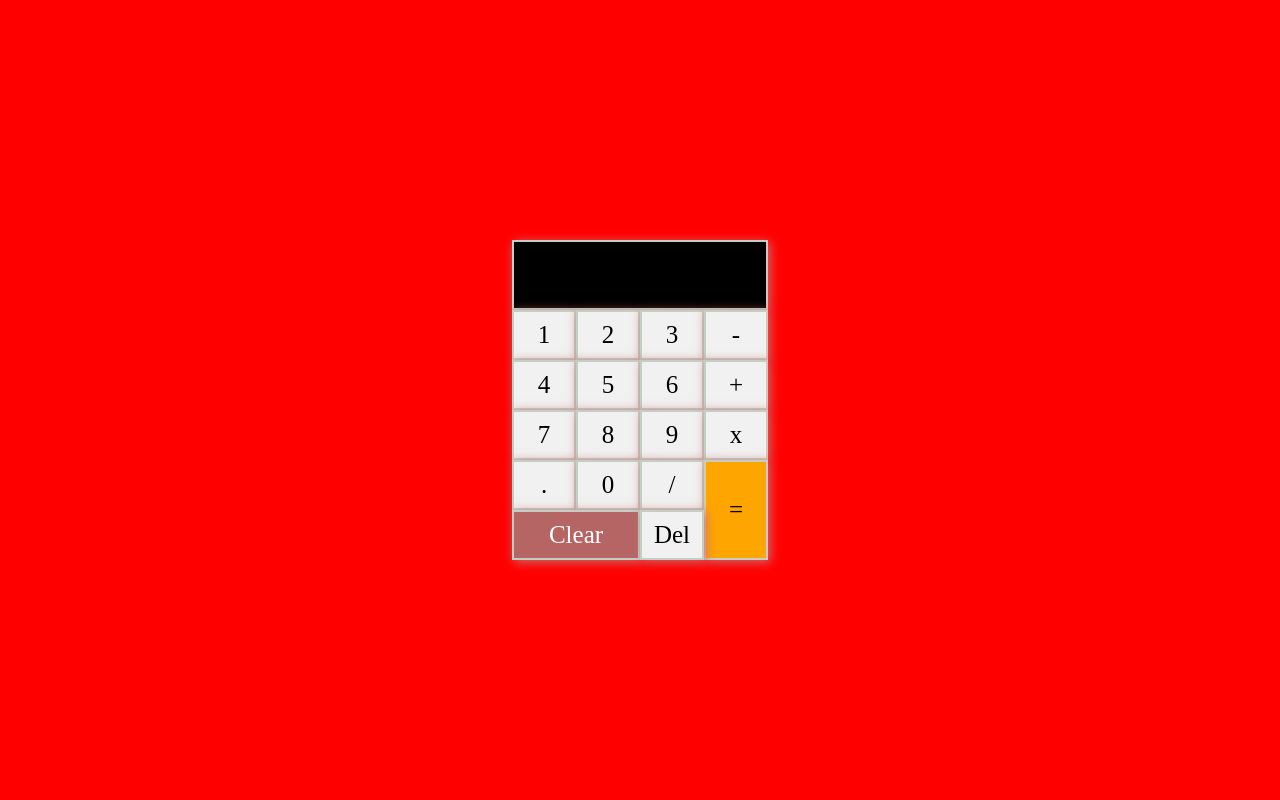
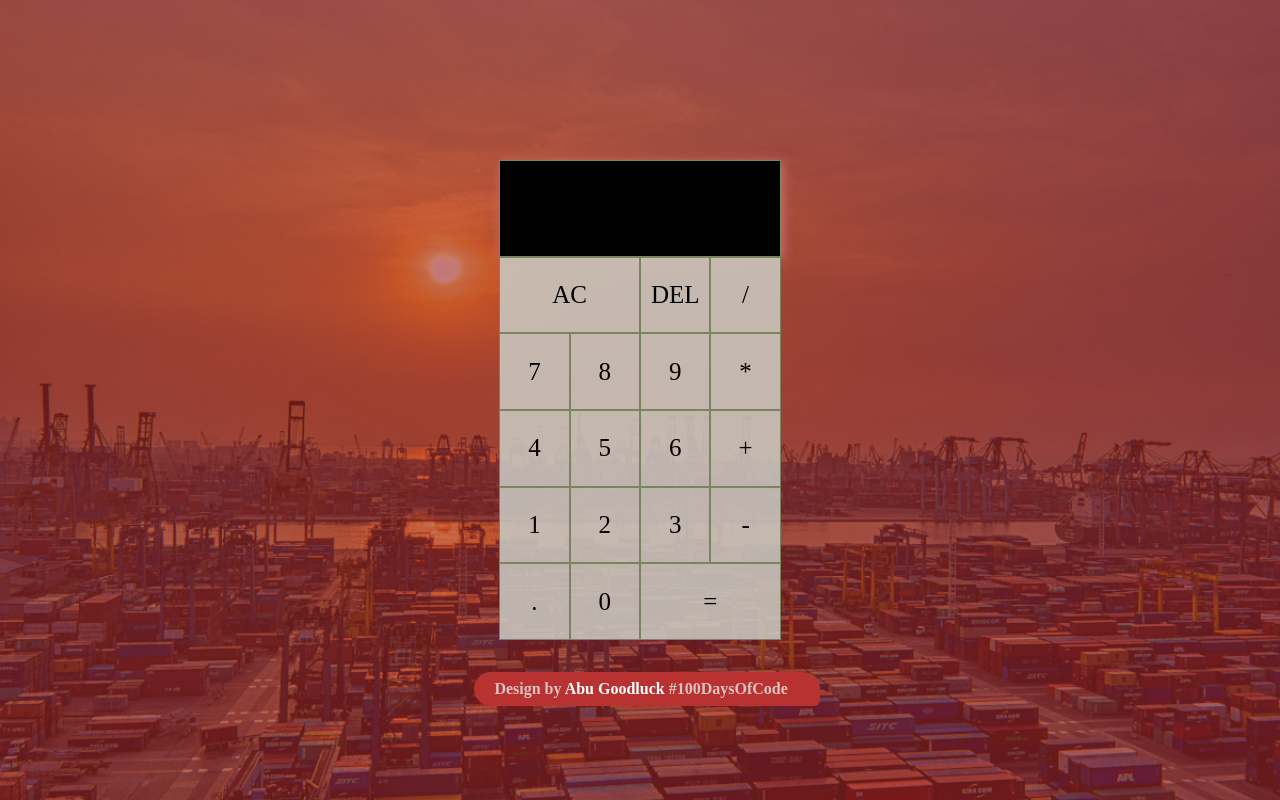
Before and after one commit to Abugoodluck/my-calculator, a plain HTML site: page index.html in a window 1280 px wide. Drawn offline with Linux system fonts and the light colour scheme.

Commit message:
Modern calculator

```diff
--- a/index.html
+++ b/index.html
@@ -11,25 +11,29 @@
     <div class="container">
         <div class="content">
             <div class="box first"></div>
+            <div class="box numb">AC</div>
+            <div class="box numb">DEL</div>
+            <div class="box numb">/</div>
+            <div class="box numb">7</div>
+            <div class="box numb">8</div>
+            <div class="box numb">9</div>
+            <div class="box numb">*</div>
+            <div class="box numb">4</div>
+            <div class="box numb">5</div>
+            <div class="box numb">6</div>
+            <div class="box numb">+</div>
             <div class="box numb">1</div>
             <div class="box numb">2</div>
             <div class="box numb">3</div>
             <div class="box numb">-</div>
-            <div class="box numb">4</div>
-            <div class="box numb">5</div>
-            <div class="box numb">6</div>
-            <div class="box numb">+</div>
-            <div class="box numb">7</div>
-            <div class="box numb">8</div>
-            <div class="box numb">9</div>
-            <div class="box numb">x</div>
             <div class="box numb">.</div>
             <div class="box numb">0</div>
-            <div class="box numb">/</div>
-            <div class="box equal">=</div>
-            <div class="box last">Clear</div>
-            <div class="box numb">Del</div>
+            <div class="box numb">=</div>
         </div>
+        <div class="text">
+            <p>Design by <span> Abu Goodluck</span> #100DaysOfCode</p>
+        </div>
+        <div class="bg-overlay"></div>
     </div>
 </body>
 </html>
--- a/styles.css
+++ b/styles.css
@@ -4,33 +4,49 @@
     padding: 0;
     margin: 0;
 }
+body {
+    font-family: 'Times New Roman', Times, serif;
+}
 .container {
     display: flex;
+    flex-direction: column;
     justify-content: center;
     align-items: center;
     height: 100vh;
-    background-color: red;
+    background: url('images/city.jpg');
+    background-repeat: no-repeat;
+    background-size: cover;
+    background-color: #ffc0cb;
+    position: relative;
+}
+.bg-overlay {
+    position: absolute;
+    background-color: #a52a2a9c;
+    top: 0;
+    left: 0;
+    width: 100%;
+    height: 100vh;
+    z-index: 1;
 }
 
 .content {
     display: grid;
     grid-template-columns: repeat(4, 1fr);
-    width: 20%;
-    height: 20rem;
+    position: absolute;
+    z-index: 2;
+    width: 22%;
+    height: 30rem;
     position: relative;
-    /* border: 2px solid aliceblue; */
 }
 .box  {
-    border: 2px solid #c5cec5;
+    border: 1px solid #7A845F;
     display: flex;
     justify-content: center;
     align-items: center;
-    background-color: #f1f1f1;
+    background-color: #cbc9c1de;
     font-size: 25px;
     cursor: pointer;
-    box-shadow: 2px 2px 10px #ca7171;
 }
-
 .first {
     grid-column: 1/5;
     padding: 1.5rem;
@@ -39,34 +55,45 @@
     box-shadow: 2px 2px 10px #ca7171;
     cursor: default;
 }
-.last {
+.box:nth-child(2) {
     grid-column: 1/3;
-    background-color: #b66565;
-    color: #fff;
-    box-shadow: 2px 2px 10px #ca7171;
 }
-.last:hover {
-    background-color: #2e2929;
-}
-.equal {
-    grid-column: 4/5;
-    grid-row: 5/7;
-    background-color: #ffa500;
-}
-.equal:hover {
-    background-color: #05b805;
+.box:last-child {
+    grid-column: 3/5;
 }
 .numb:hover {
-    background-color: #c5cec5;
-    box-shadow: 2px 2px 5px #2e2929;
+    background-color: #fff;
 }
+.text p {
+    background-color: #B83231;
+    padding: .5rem 2rem .5rem 1.3rem;
+    color: #dac3c3;
+    font: 12px;
+    font-weight: bold;
+    border-radius: 3rem;
+    z-index: 2;
+    margin-top: 2rem;
+    position: absolute;
+    left: 37%;
+    /* border-top-left-radius: 1rem; */
+    /* border-bottom-left-radius: 1rem; */
+    border-bottom-right-radius: 1rem;
+}
+p span {
+    color: #fff;
+}
+
 @media (max-width: 768px) {
     .container {
         background-color: greenyellow;
     }
     .content {
-        width: 80%;
-        height: 70%;
+        width: 50%;
+        height: 55%;
+    }
+    .text p {
+        position: absolute;
+        left: 26%;
     }
 }
 @media (max-width: 414px) {
@@ -77,6 +104,10 @@
         width: 80%;
         height: 70%;
     }
+    .text p {
+        left: 1.8rem;
+
+    }
 }
 @media(max-width: 375px) {
     .container {
@@ -86,4 +117,19 @@
         width: 80%;
         height: 60%;
     }
+    .text p {
+        left: 1rem;
+    }
 }
+@media(max-width: 360px) {
+    .container {
+        background-color: #ffc0cb;
+    }
+    .content {
+        width: 80%;
+        height: 60%;
+    }
+    .text p {
+        left: .5rem;
+    }
+}
```
Also changed, not shown: images/city.jpg (added).
